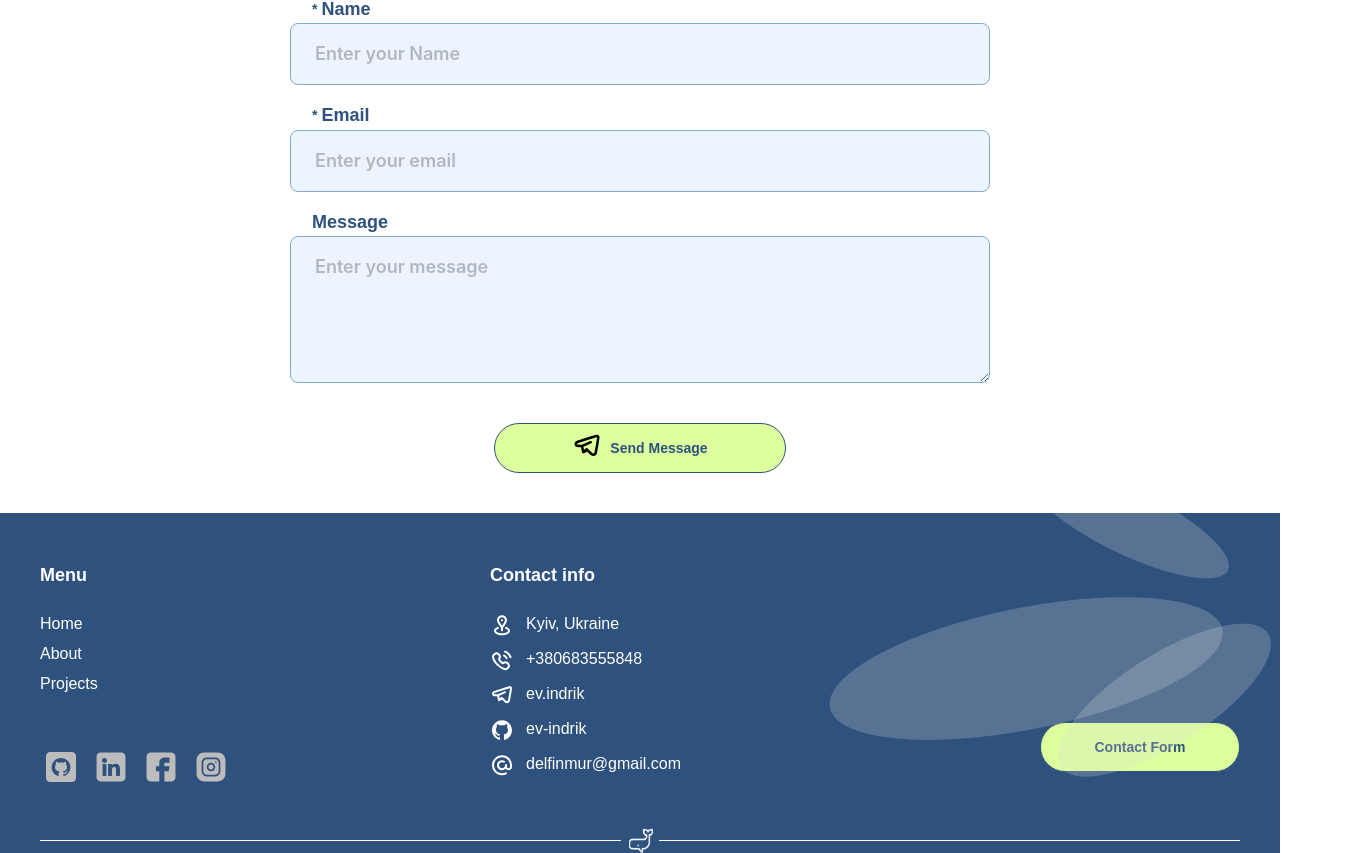
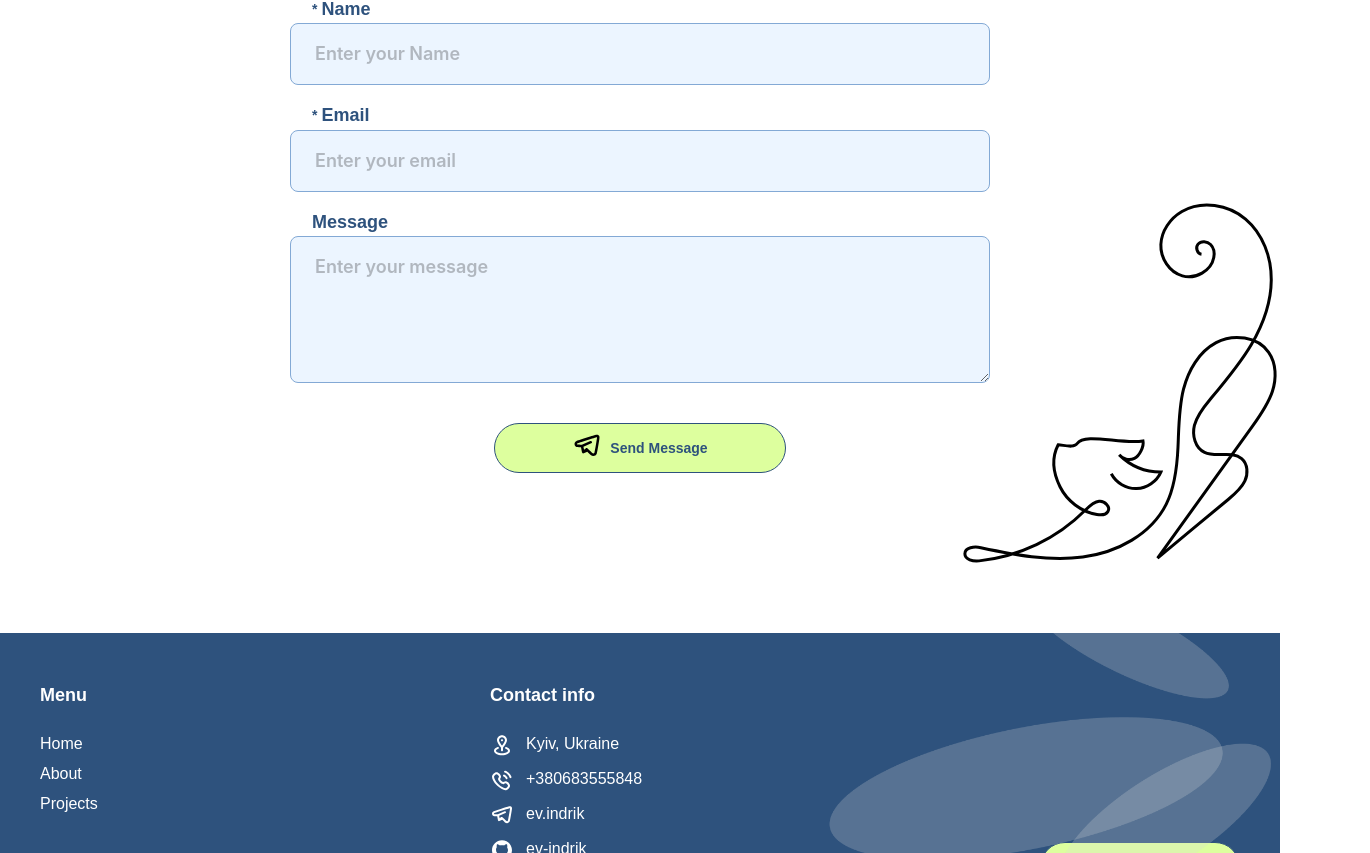
Before and after one commit to ev-indrik/my-portfolio, a React (Vite) app: page /contacts in a window 1280 px wide. Shown: the part 1716-2569 px from the top of the page, 1370 px wide, since content can reach past the window. Built offline with nearby package versions, Linux system fonts and the light colour scheme.

Commit message:
feat: add cat-signature with in-view logic

```diff
--- a/package.json
+++ b/package.json
@@ -11,10 +11,13 @@
   },
   "dependencies": {
     "@ant-design/icons": "^6.0.0",
+    "@lottiefiles/dotlottie-react": "^0.14.4",
     "antd": "^5.25.4",
     "classnames": "^2.5.1",
+    "lottie-react": "^2.4.1",
     "react": "^19.1.0",
     "react-dom": "^19.1.0",
+    "react-intersection-observer": "^9.16.0",
     "react-router": "^7.6.2",
     "react-router-dom": "^7.6.2",
     "sass": "^1.89.1",
--- a/src/pages/contacts/sections/contact-form/ContactForm.scss
+++ b/src/pages/contacts/sections/contact-form/ContactForm.scss
@@ -1,9 +1,21 @@
 @use '../../../../variables';
 
 .contact-form-section-wrapper {
-  padding: 0 0 40px;
+  position: relative;
+  padding: 0 0 160px;
   white-space: pre-line;
 
+  .container {
+    position: relative;
+
+    .signature-wrapper {
+      position: absolute;
+      height: 520px;
+      width: auto;
+      bottom: -180px;
+      right: -130px;
+    }
+  }
 }
 
 .contact-form-wrapper {
--- a/src/pages/contacts/sections/contact-form/ContactForm.tsx
+++ b/src/pages/contacts/sections/contact-form/ContactForm.tsx
@@ -1,5 +1,6 @@
 import './ContactForm.scss'
 
+import {useEffect, useRef} from 'react';
 import type {FC} from 'react';
 import {Form, Input, Row, Col} from 'antd'
 import type {FormProps} from 'antd';
@@ -8,6 +9,11 @@ import TextArea from "antd/es/input/TextArea";
 import WebsiteButton from "@/components/website-button/WebsiteButton";
 import {SvgIcon} from "@/components/icon/SvgIcon";
 import { useMessageApi } from '@/context/MessageContext';
+// import { DotLottieReact } from '@lottiefiles/dotlottie-react';
+import Lottie from 'lottie-react';
+import type {LottieRefCurrentProps} from 'lottie-react';
+import { useInView } from 'react-intersection-observer';
+import catSignature from '../../../../assets/lottie-animation/cat-signature.json';
 
 const {Title, Paragraph} = WebsiteTypography
 
@@ -22,6 +28,28 @@ const ContactForm: FC = () => {
     const [form] = Form.useForm();
     const messageApi = useMessageApi();
 
+    const hasBeenInViewRef = useRef(false);
+    const animationRef = useRef<LottieRefCurrentProps>(null);
+
+    const { ref, inView } = useInView({
+        triggerOnce: true,
+        threshold: 0.8, //===>> an element is considered a "viewport" if x0% is visible
+    });
+
+    ////===>> animation starting
+    useEffect(() => {
+        if (inView && !hasBeenInViewRef.current) {
+            hasBeenInViewRef.current = true;
+            animationRef.current?.play();
+        }
+    }, [inView]);
+
+    const handleClick = () => {
+
+        animationRef.current?.stop();
+        animationRef.current?.play();
+    };
+
     const onFinish: FormProps<FieldType>['onFinish'] = async (values) => {
         try {
             await fetch("https://formspree.io/f/mqalqzer", {
@@ -31,7 +59,7 @@ const ContactForm: FC = () => {
                 },
                 body: JSON.stringify(values)
             });
-            messageApi.success("Message sent!");
+            messageApi.success("Thank you! Your message just landed in my inbox — I’ll be in touch soon");
             form.resetFields();
         } catch (error) {
             messageApi.error("Something went wrong. Please try again.");
@@ -92,6 +120,15 @@ const ContactForm: FC = () => {
                     </Col>
                 </Row>
 
+                <div ref={ref} className="signature-wrapper" onClick={handleClick} style={{ cursor: 'pointer' }}>
+                    <Lottie
+                        lottieRef={animationRef}
+                        animationData={catSignature}
+                        loop={false}
+                        autoplay={false}
+                    />
+                </div>
+
             </div>
         </div>
     );
--- a/vite.config.ts
+++ b/vite.config.ts
@@ -26,6 +26,6 @@ export default defineConfig({
         alias: {
             '@': path.resolve(__dirname, './src')
         }
-    }
-
+    },
+    assetsInclude: ['**/*.lottie'],
 })
```
Also changed, not shown: src/assets/lottie-animation/cat-signature.json (added, +1 -0 lines), src/type/modules.d.ts (+6 -1 lines), 2 other files (tests, documents, lock files or other folders).
